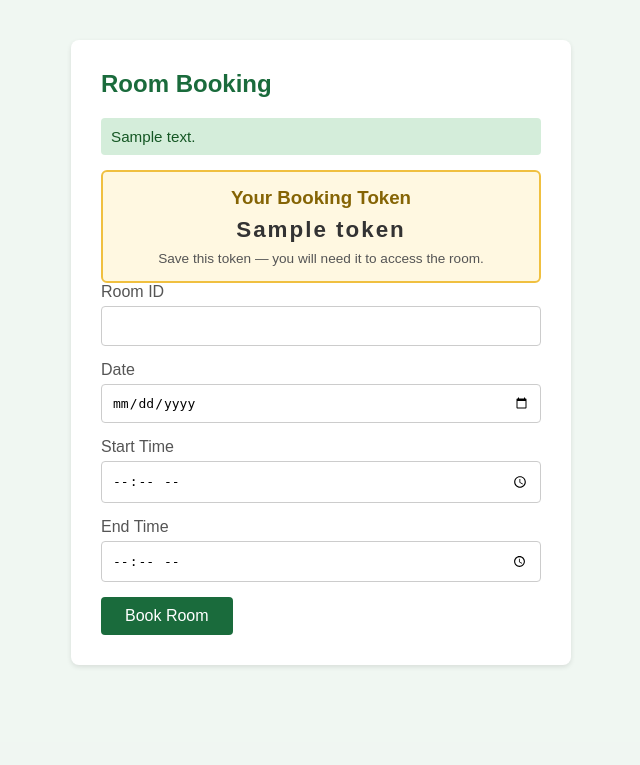
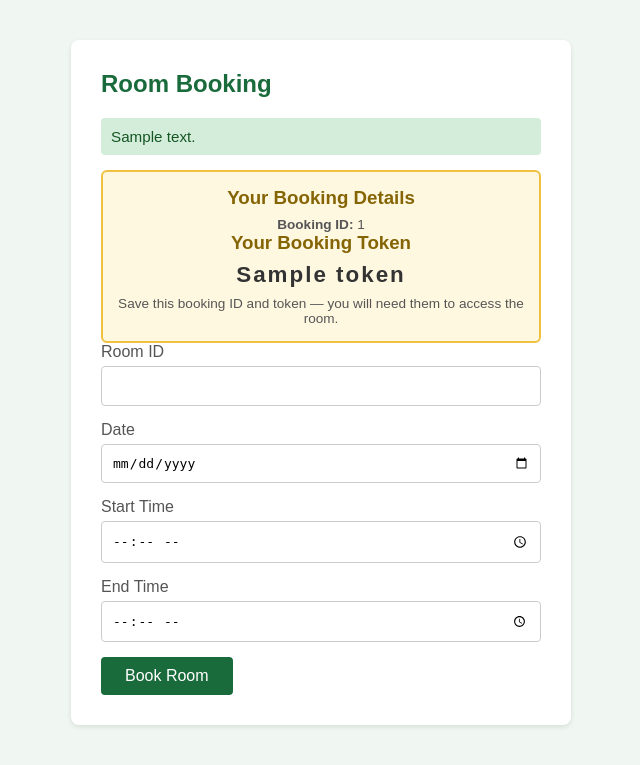
Before and after one commit to Eddie0705/Iot, a Flask app: template agent_pi/templates/book.html in a window 1280 px wide. Shown: the part 58-823 px from the top of the page, without its empty margins (319-959 px from the left). Before the commit the page ends 725 px from the top, so only its background shows below. Run offline with Flask 3, Linux system fonts and the light colour scheme; the template is opened without the code that fills it: most values are stand-ins (such as "Sample title", 1, 10 or a date in 2020).

Commit message:
feat: add booking id to response

```diff
--- a/agent_pi/templates/book.html
+++ b/agent_pi/templates/book.html
@@ -35,11 +35,17 @@
     <div class="message {% if response.status == 'success' %}success{% else %}error{% endif %}">
         {{ response.message }}
     </div>
+
     {% if response.token %}
     <div class="token-box">
+        <h3>Your Booking Details</h3>
+
+        <p><strong>Booking ID:</strong> {{ response.booking_id }}</p>
+
         <h3>Your Booking Token</h3>
         <div class="token">{{ response.token }}</div>
-                <p>Save this token — you will need it to access the room.</p>
+
+        <p>Save this booking ID and token — you will need them to access the room.</p>
     </div>
     {% endif %}
 {% endif %}
```
Lines whose indentation alone changed are shown as unchanged.
